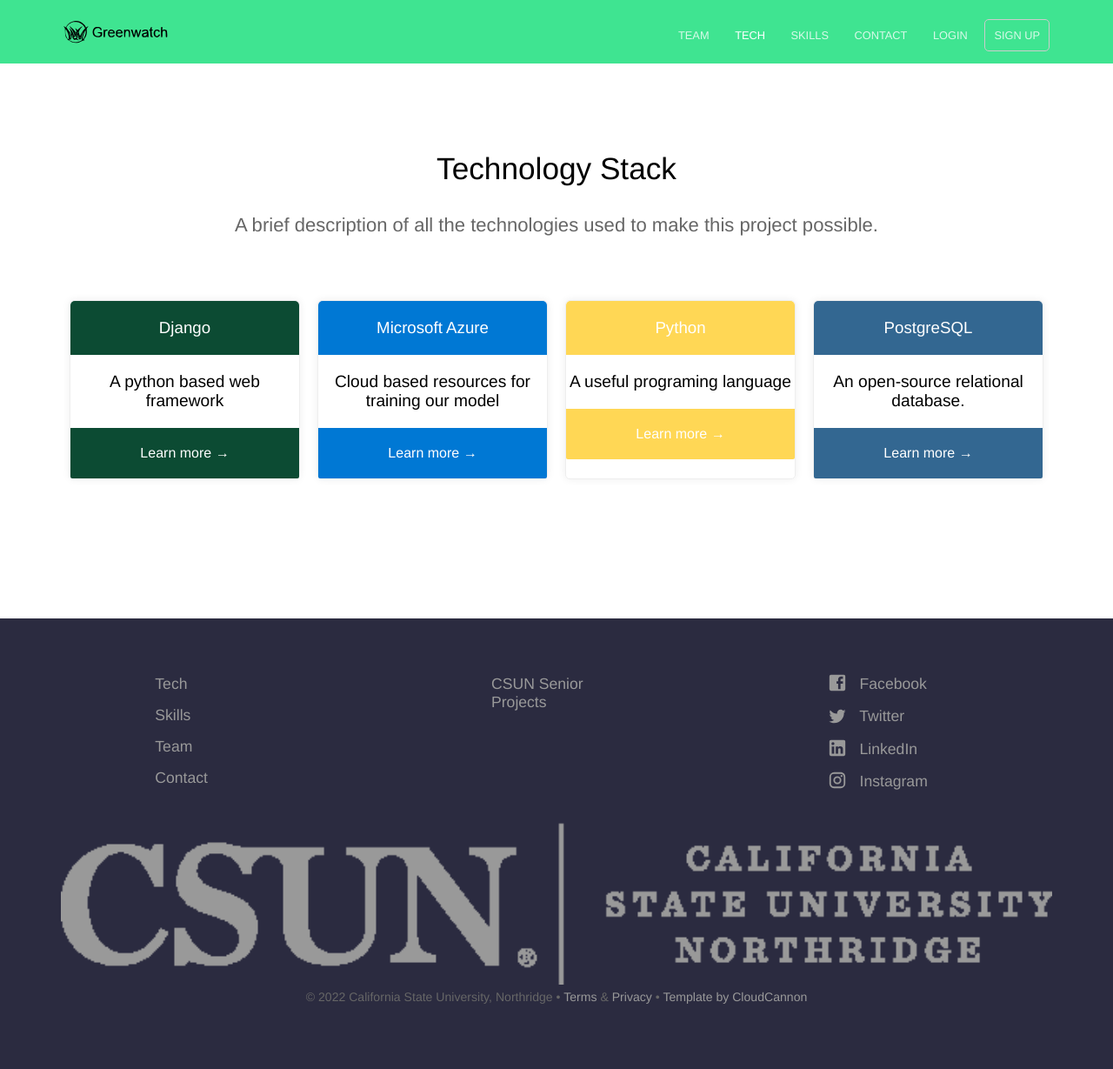
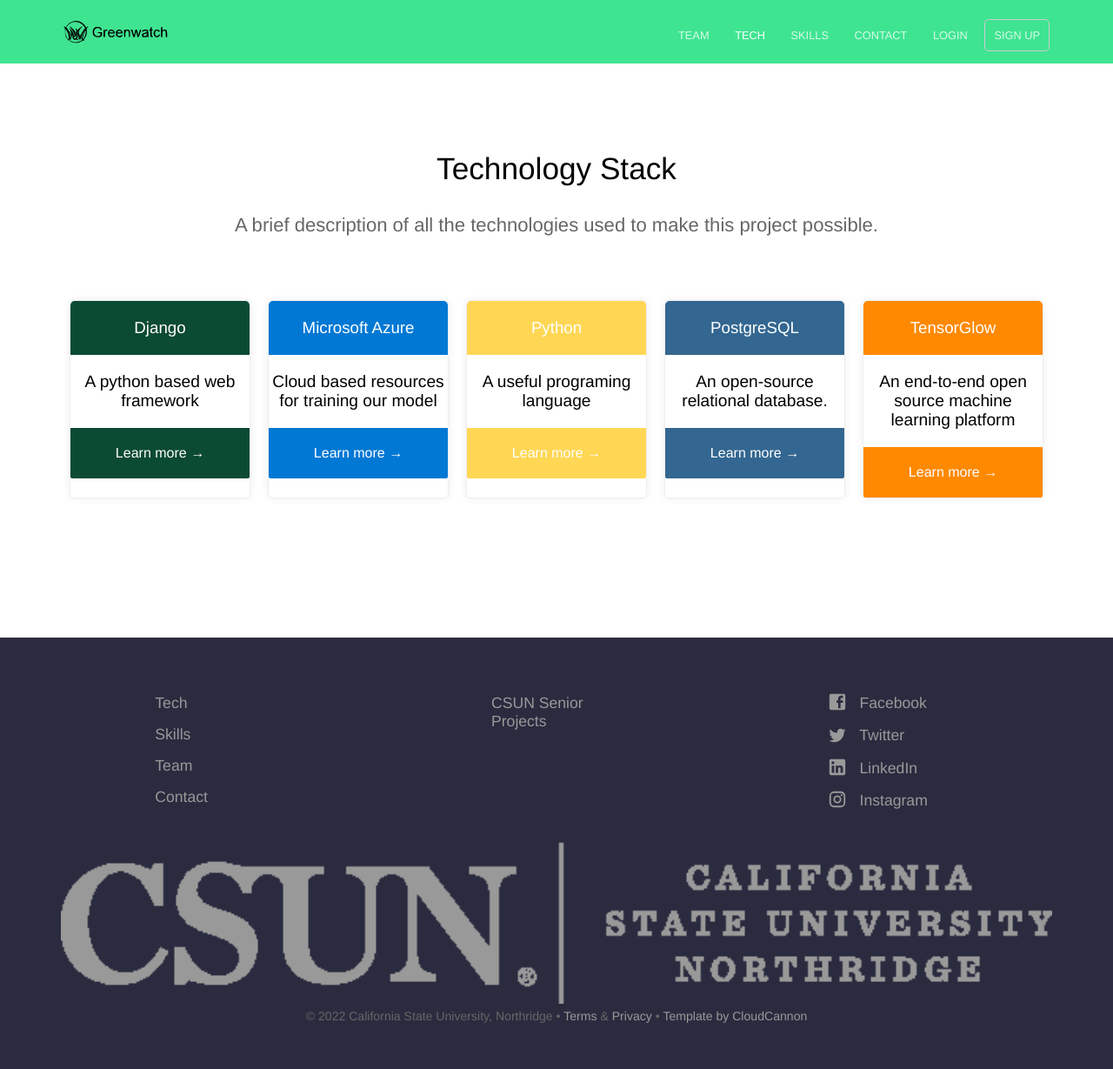
Before and after one commit to COMP490-Greenwatch-Org/greenwatch-team-website, a Jekyll site: the page built from pricing.html, in a window 1280 px wide. Shown: the whole page at 87% size. Built offline with Jekyll 4.4.1, drawn with Linux system fonts in a browser that asks for light colours; before the commit the page ends 1207 px from its top, so only the background shows below that.

Commit message:
Update pricing.html

```diff
--- a/pricing.html
+++ b/pricing.html
@@ -35,6 +35,14 @@
     call_to_action:
       link: https://www.postgresql.org/
       text: Learn more
+  - name: TensorGlow
+    color: "#ff8900"
+    features:
+      - text: An end-to-end open source machine learning platform
+        highlight: true
+    call_to_action:
+      link: https://www.tensorflow.org/
+      text: Learn more
 ---
 <div class="plans">
 	{% for plan in page.pricing_table %}
```
